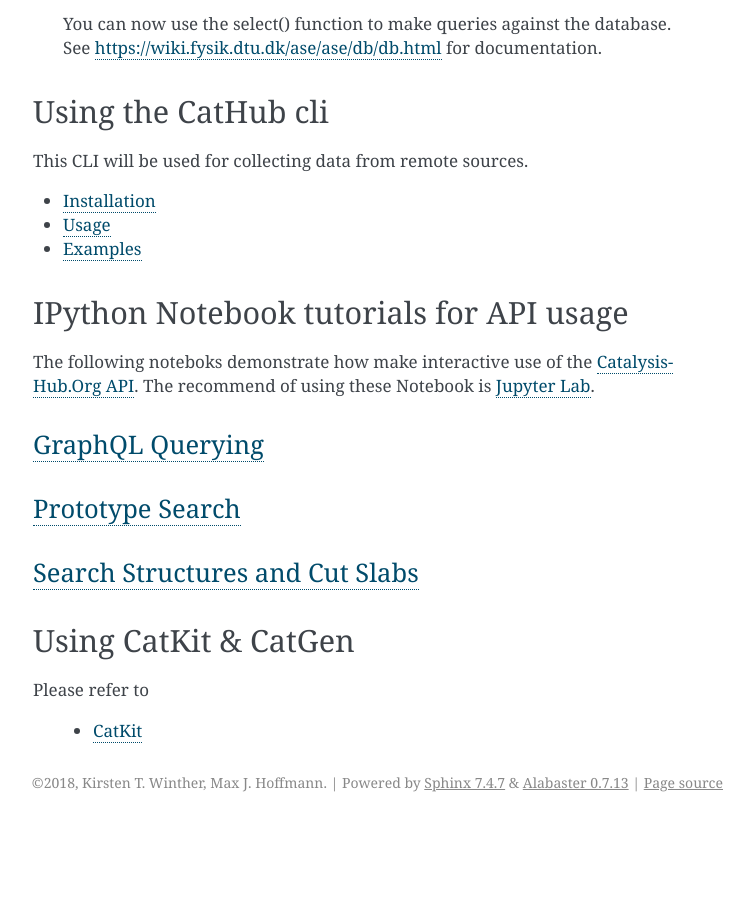
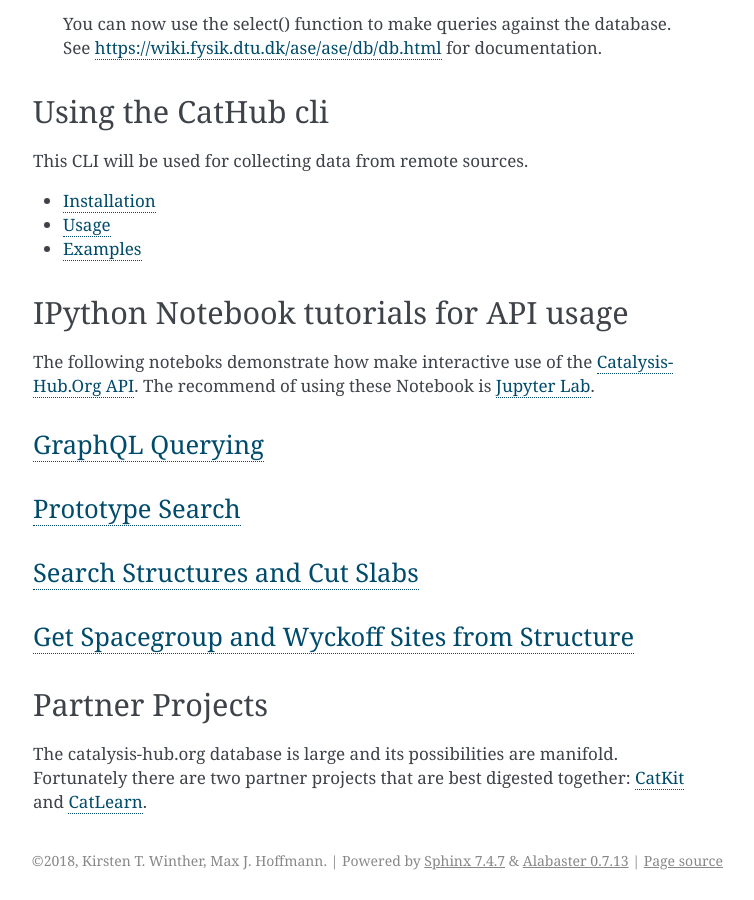
Before and after one commit to SUNCAT-Center/CatalysisHubBackend, a Sphinx documentation site: the page built from docs/source/tutorials/index.rst, in a window 1280 px wide and 900 px high, scrolled down 7179 px. Shown: the whole window, without its empty margins (387-1141 px from the left). Built offline with Sphinx 7.4.7, drawn with Linux system fonts in a browser that asks for light colours; pages that are not in the unit, such as notebooks, are missing from menus; before the commit the page ends 8001 px from its top, so only the background shows below that; some of the changed text lies outside the part shown.

Commit message:
Added link to wyckoff sites tutorial

```diff
--- a/docs/source/tutorials/index.rst
+++ b/docs/source/tutorials/index.rst
@@ -358,11 +358,15 @@
 `Search Structures and Cut Slabs <http://nbviewer.jupyter.org/gist/mhoffman/e0e9edf6771c3c0c5838043a022e0857>`_
 ................................................................................................................
 
+`Get Spacegroup and Wyckoff Sites from Structure <http://nbviewer.jupyter.org/gist/mhoffman/c483dece941930fbb785f019893a1c15>`_
+................................................................................................................................
 
 
-Using CatKit & CatGen
----------------------
 
-Please refer to
+Partner Projects
+-------------------------
 
-    - `CatKit <http://catkit.readthedocs.io/en/latest/>`_
+The catalysis-hub.org database is large and its possibilities are manifold.
+Fortunately there are two partner projects that are best digested together:
+`CatKit <http://catkit.readthedocs.io/en/latest/>`_ and
+`CatLearn <http://catlearn.readthedocs.io/en/latest/>`_.
```
